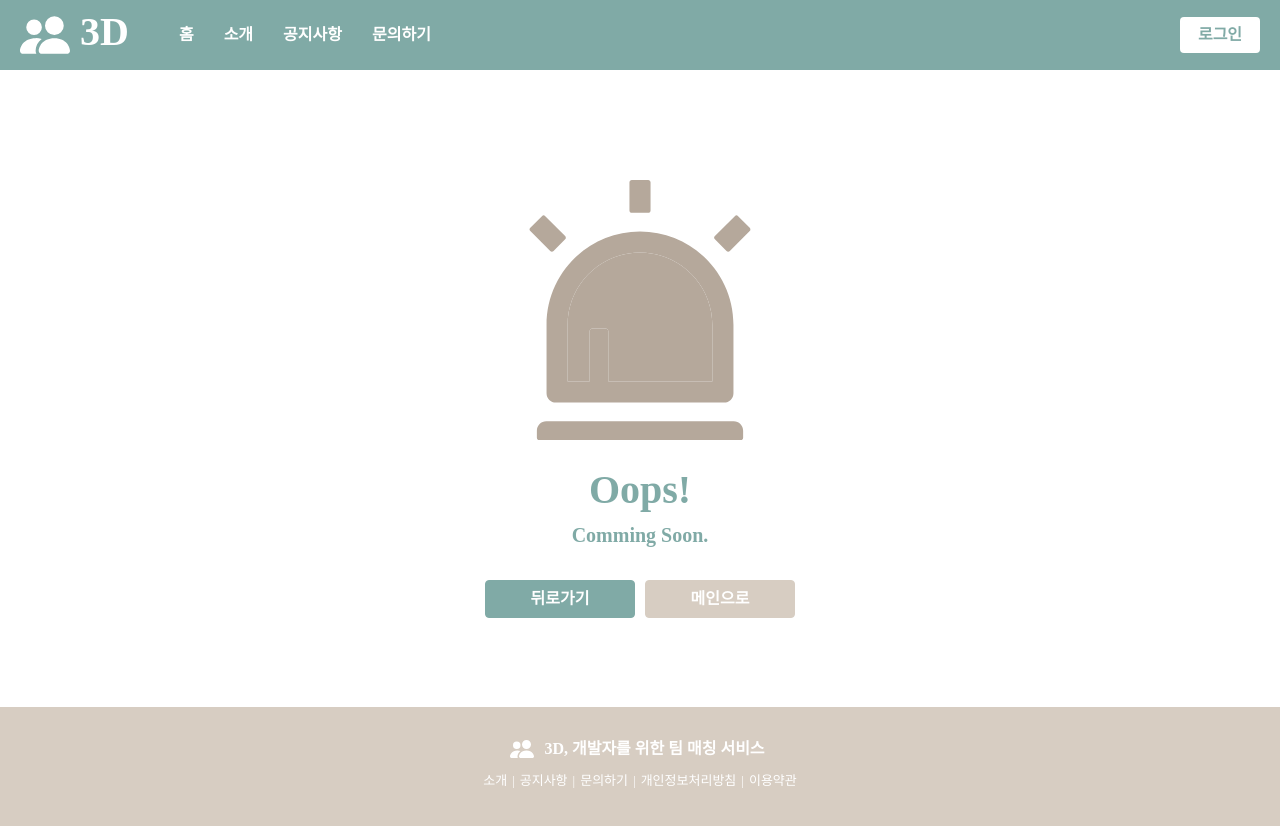
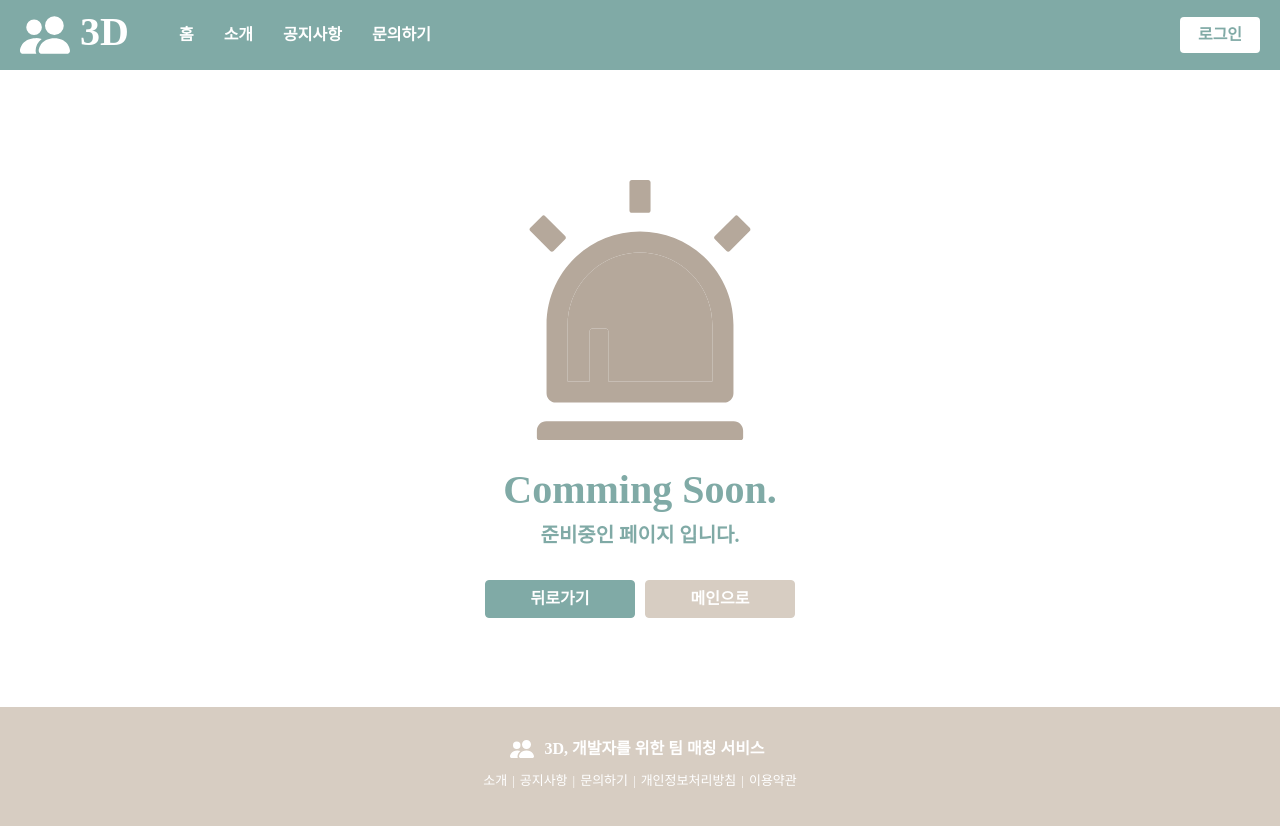
Before and after one commit to 3ddd-developers/3d-frontend, a React app: page /#/intro in a window 1280 px wide. Shown: the top 826 px of the page. Built offline with nearby package versions, Linux system fonts and the light colour scheme; a web font is replaced by a local one.

Commit message:
[feat] commingSoon 페이지 컨텐츠 변경

```diff
--- a/src/pages/CommingSoon.jsx
+++ b/src/pages/CommingSoon.jsx
@@ -19,10 +19,10 @@ const CommingSoon = () => {
                     <AiTwotoneAlert style={{ display: 'block', width: '300px', height: '300px', color: '#B5A89B' }} />
                 </Row>
                 <Row style={{ justifyContent: 'center' }}>
-                    <span style={{ color: '#80AAA6', fontWeight: 'bold', fontSize: '40px' }}>Oops!</span>
+                    <span style={{ color: '#80AAA6', fontWeight: 'bold', fontSize: '40px' }}>Comming Soon.</span>
                 </Row>
                 <Row style={{ justifyContent: 'center' }}>
-                    <span style={{ color: '#80AAA6', fontWeight: 'bold', fontSize: '20px' }}>Comming Soon.</span>
+                    <span style={{ color: '#80AAA6', fontWeight: 'bold', fontSize: '20px' }}>준비중인 페이지 입니다.</span>
                 </Row>
                 <Row style={{ justifyContent: 'center', marginTop: '30px' }}>
                     <Button onClick={goBack} className="form-button" style={{ backgroundColor: '#80AAA6', borderColor: '#80AAA6' }}>
```
